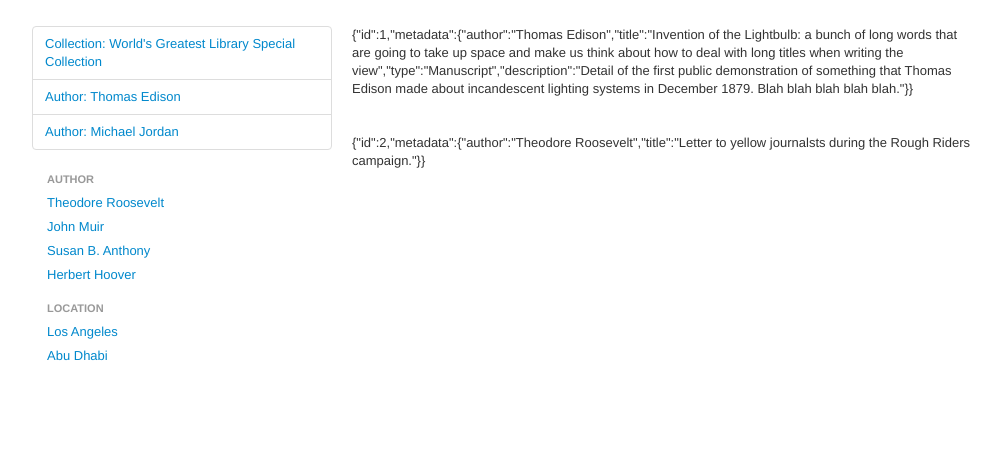
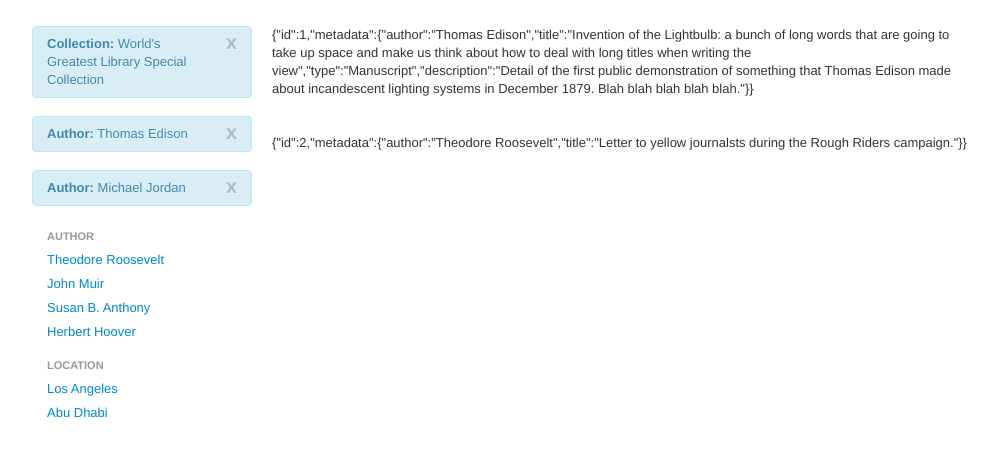
Before and after one commit to ES96Library/frontend, a plain HTML site: page index.html in a window 1280 px wide. Shown: the whole page, without its empty margins (138-1139 px from the left). Drawn offline with Linux system fonts and the light colour scheme.

Commit message:
still trying to commit this whole batch of edits at once

```diff
--- a/index.html
+++ b/index.html
@@ -9,8 +9,8 @@
   <body>
     <div class="container">
     	<div class="row">
-    		<div class="span4" id="facets">facets</div>
-    		<div class="span8" id="results">results</div>
+    		<div class="span3" id="facets">facets</div>
+    		<div class="span9" id="results">results</div>
     	</div>
     </div>
 
--- a/view.js
+++ b/view.js
@@ -17,10 +17,9 @@ View.prototype.draw_filters = function(filters){
 	var current = filters.current;
 	var suggested = filters.suggested;
 
-    html+='<ul class="nav nav-tabs nav-stacked">';
 
 	for (var index in current) {
-    	html += '<li><a href="#">' + current[index][0] + ': ' + current[index][1] + '</a></li>';
+    	html += '<div class="alert alert-info"><a class="close">x</a><strong>' + current[index][0] + ':</strong> ' + current[index][1] + '</div>';
     }
 
     	html+='</ul><ul class="nav nav-list">';
```
